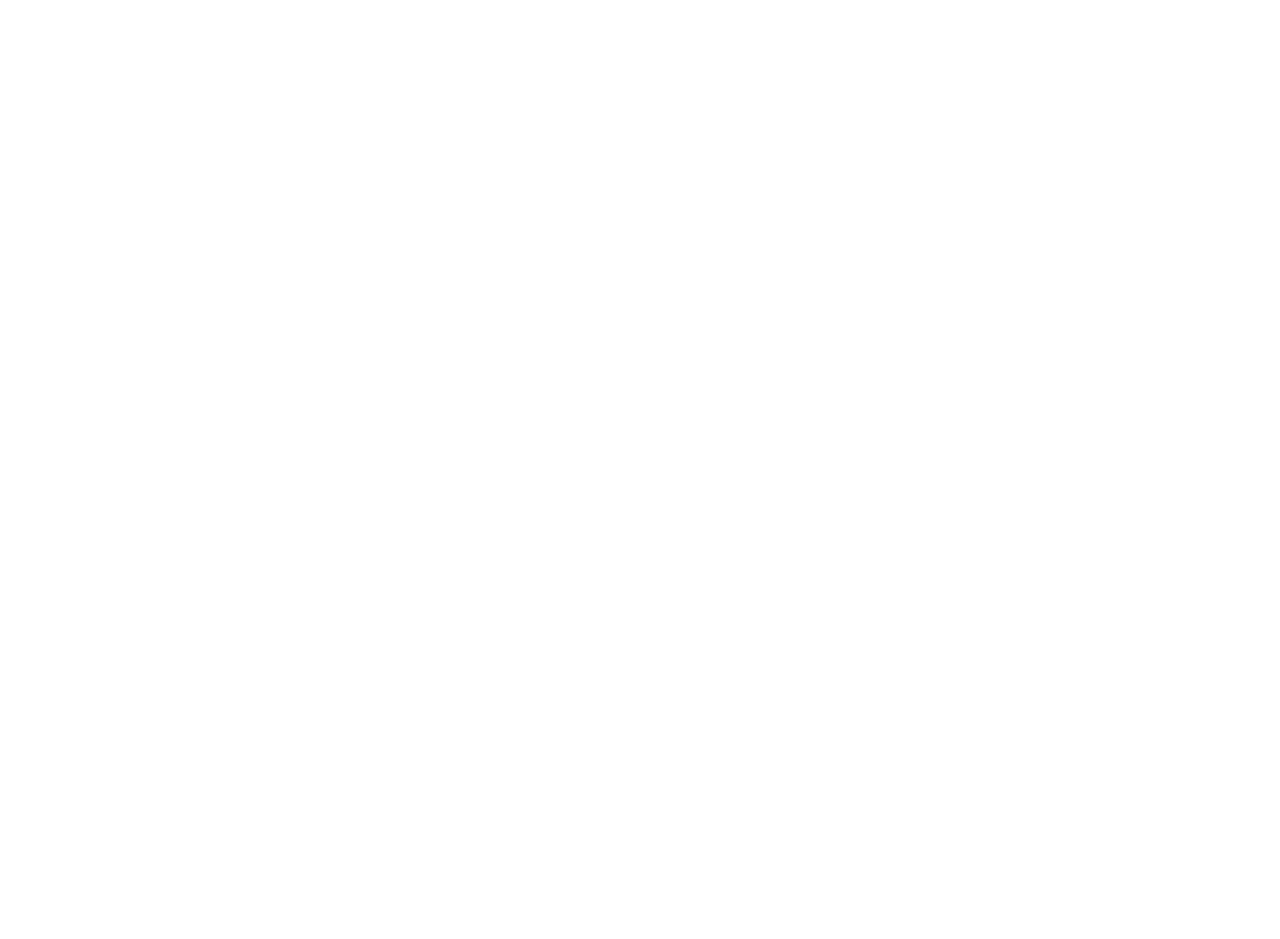
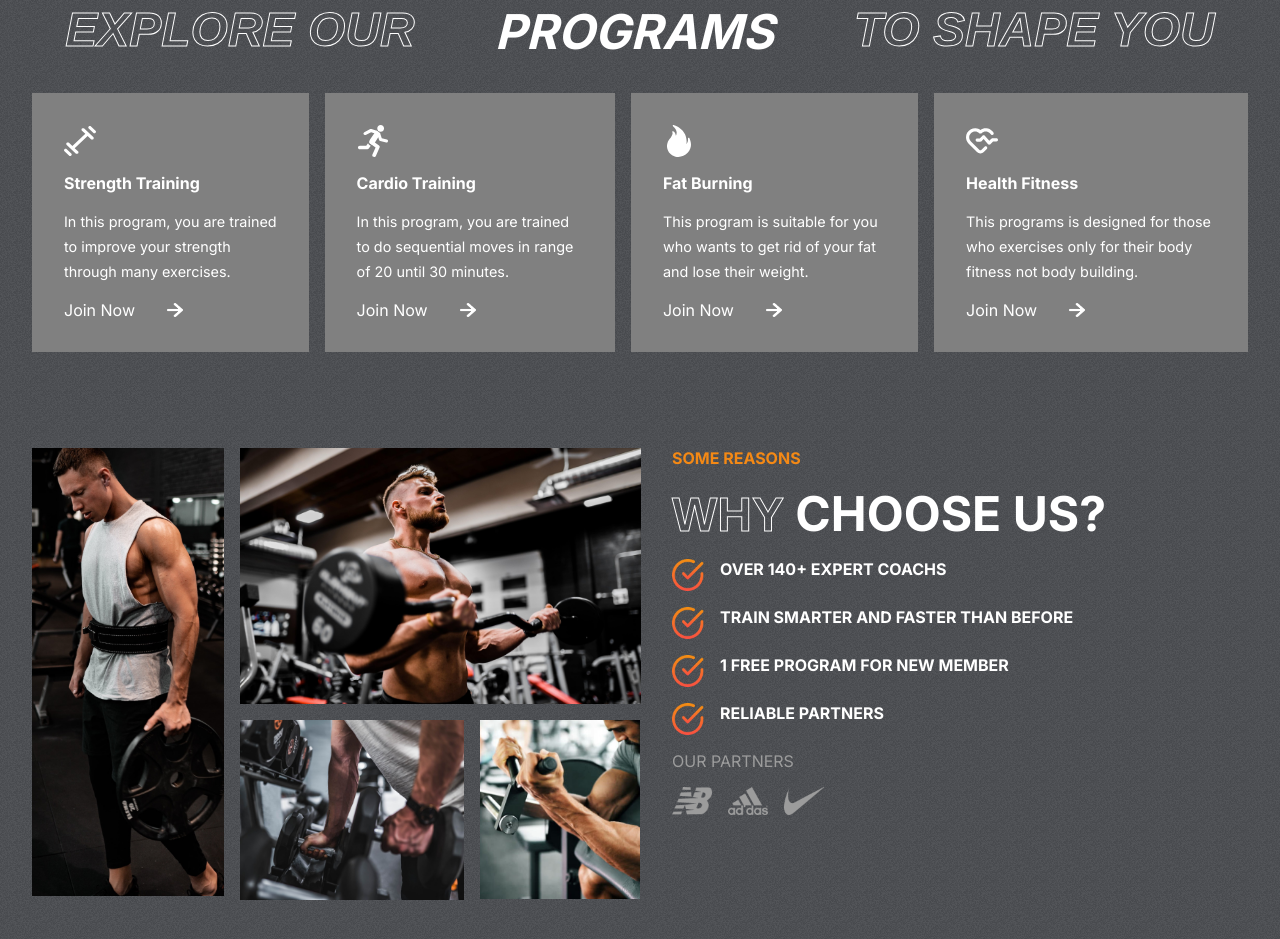
Before and after one commit to ismailcet/FitClub, a React (Create React App) app: page / in a window 1280 px wide. Shown: the part 819-1758 px from the top of the page. Before the commit the page ends 800 px from the top, so only its background shows below. Built offline with nearby package versions, Linux system fonts and the light colour scheme.

Commit message:
Programs and Reasons sections are finished.

```diff
--- a/src/App.js
+++ b/src/App.js
@@ -1,9 +1,13 @@
 import "./App.css";
 import Hero from "./components/Hero/Hero";
+import Programs from "./components/Programs/Programs";
+import Reasons from "./components/Reasons/Reasons";
 function App() {
   return (
     <div className="App">
       <Hero />
+      <Programs />
+      <Reasons />
     </div>
   );
 }
--- a/src/components/Hero/Hero.jsx
+++ b/src/components/Hero/Hero.jsx
@@ -71,7 +71,7 @@
 
         {/* Calories */}
         <div className="calories">
-          <img src={Calories} alt="Calories" className="calories" />
+          <img src={Calories} alt="Calories" />
           <div>
             <span>Calories burned</span>
             <span>220 kcal</span>
--- a/src/components/Hero/hero.css
+++ b/src/components/Hero/hero.css
@@ -107,7 +107,7 @@
     background-color: var(--darkGrey);
     width: fit-content;
     padding:1rem;
-    align-items: start;
+    align-items: flex-start;
     border-radius: 5px;
     position: absolute;
     right: 4rem;
--- /dev/null
+++ b/src/components/Programs/Programs.jsx
@@ -0,0 +1,32 @@
+import React from "react";
+import "./programs.css";
+import { programsData } from "../../data/programsData";
+import RightArrow from "../../assets/rightArrow.png";
+const Programs = () => {
+  return (
+    <div className="programs" id="programs">
+      {/* Header */}
+      <div className="programs-header">
+        <span className="stroke-text">Explore our</span>
+        <span>Programs</span>
+        <span className="stroke-text">To shape you</span>
+      </div>
+      {/* Category */}
+      <div className="programs-categories">
+        {programsData.map((program) => (
+          <div className="category">
+            {program.image}
+            <span>{program.heading}</span>
+            <span>{program.details}</span>
+            <div className="join-now">
+              <span>Join Now</span>
+              <img src={RightArrow} alt="Rights-Arrow" />
+            </div>
+          </div>
+        ))}
+      </div>
+    </div>
+  );
+};
+
+export default Programs;
--- /dev/null
+++ b/src/components/Programs/programs.css
@@ -0,0 +1,59 @@
+.programs{
+    display:flex;
+    flex-direction:column;
+    gap: 2rem;
+    padding: 0 2rem;
+}
+
+.programs-header{
+    display:flex;
+    gap: 5rem;
+    font-weight: bold;
+    font-size: 3rem;
+    justify-content:center;
+    color: #fff;
+    text-transform: uppercase;
+    font-style: italic;
+}
+
+.programs-categories{
+    display:flex;
+    gap: 1rem;
+}
+.category{
+    display:flex;
+    flex-direction:column;
+    background-color: gray;
+    padding:2rem;
+    gap:1rem;
+    color: #fff;
+    justify-content:space-between;
+}
+
+.category>:nth-child(1){
+    width: 2rem;
+    height: 2rem;
+    fill: #fff;
+}
+.category>:nth-child(2){
+  font-size: 1rem;
+  font-weight: bold;
+}
+.category>:nth-child(3){
+    font-size: .9rem;
+    line-height:25px;
+}
+
+.join-now{
+    display:flex;
+    gap: 2rem;
+    align-items: center;
+}
+.join-now>img{
+    width: 1rem;
+}
+
+.category:hover{
+    background:var(--planCard);
+    cursor:pointer;
+}
--- /dev/null
+++ b/src/components/Reasons/Reasons.jsx
@@ -0,0 +1,59 @@
+import React from "react";
+import "./reasons.css";
+import image1 from "../../assets/image1.png";
+import image2 from "../../assets/image2.png";
+import image3 from "../../assets/image3.png";
+import image4 from "../../assets/image4.png";
+import nb from "../../assets/nb.png";
+import adidas from "../../assets/adidas.png";
+import nike from "../../assets/nike.png";
+import tick from "../../assets/tick.png";
+const Reasons = () => {
+  return (
+    <div className="Reasons" id="reasons">
+      <div className="left-r">
+        <img src={image1} alt="image-1" />
+        <img src={image2} alt="image-2" />
+        <img src={image3} alt="image-3" />
+        <img src={image4} alt="image-4" />
+      </div>
+      <div className="right-r">
+        <span>some reasons</span>
+
+        <div>
+          <span className="stroke-text">why</span>
+          <span> choose us?</span>
+        </div>
+
+        <div className="details-r">
+          <div>
+            <img src={tick} alt=""></img>
+            <span>OVER 140+ EXPERT COACHS</span>
+          </div>
+          <div>
+            <img src={tick} alt="" />
+            <span>TRAIN SMARTER AND FASTER THAN BEFORE</span>
+          </div>
+          <div>
+            <img src={tick} alt="" />
+            <span>1 FREE PROGRAM FOR NEW MEMBER</span>
+          </div>
+          <div>
+            <img src={tick} alt="" />
+            <span>RELIABLE PARTNERS</span>
+          </div>
+        </div>
+        <span style={{ color: "var(--gray)", fontWeight: "normal" }}>
+          OUR PARTNERS
+        </span>
+        <div className="partners">
+          <img src={nb} alt="Nb" />
+          <img src={adidas} alt="Adidas" />
+          <img src={nike} alt="Nike" />
+        </div>
+      </div>
+    </div>
+  );
+};
+
+export default Reasons;
--- /dev/null
+++ b/src/components/Reasons/reasons.css
@@ -0,0 +1,76 @@
+.Reasons{
+    padding: 0 2rem;
+    display: flex;
+    gap:2rem;
+}
+.left-r{
+    flex: 1 1;
+    display: grid;
+    grid-template-columns: repeat(3,1fr);
+    gap:1rem;
+    grid-auto-rows: 1fr;
+}
+.left-r>img{
+    object-fit: cover;
+}
+.left-r>:nth-child(1){
+    width: 12rem;
+    grid-row:1/3;
+    height: 28rem;
+}
+.left-r>:nth-child(2){
+    width: auto;
+    height: 16rem;
+    grid-column: 2/4;
+}
+.left-r>:nth-child(3){
+    width: 14rem;
+    grid-column: 2/3;
+    grid-row: 2;
+}
+.left-r>:nth-child(4){
+    width: 10rem;
+    grid-row: 2;
+    grid-column: 3/4;
+    height:11.2rem;
+}
+.right-r{
+    flex:1 1;
+    text-transform: uppercase;
+    gap: 1rem;
+    display: flex;
+    flex-direction: column;
+}
+.right-r>span{
+    color: var(--orange);
+    font-weight: bold;
+}
+.right-r>div{
+    color: #fff;
+    font-size: 3rem;
+    font-weight: bold;
+}
+
+.details-r{
+    display: flex;
+    flex-direction: column;
+    gap: 1rem;
+}
+
+.details-r>div{
+    display: flex;
+    font-size: 1rem;
+    gap: 1rem;
+}
+
+.details-r>div>img{
+    width: 2rem;
+    height: 2rem;
+}
+.partners{
+    display: flex;
+    gap: 1rem;
+}
+.partners>img{
+    width: 2.5rem;
+}
```
